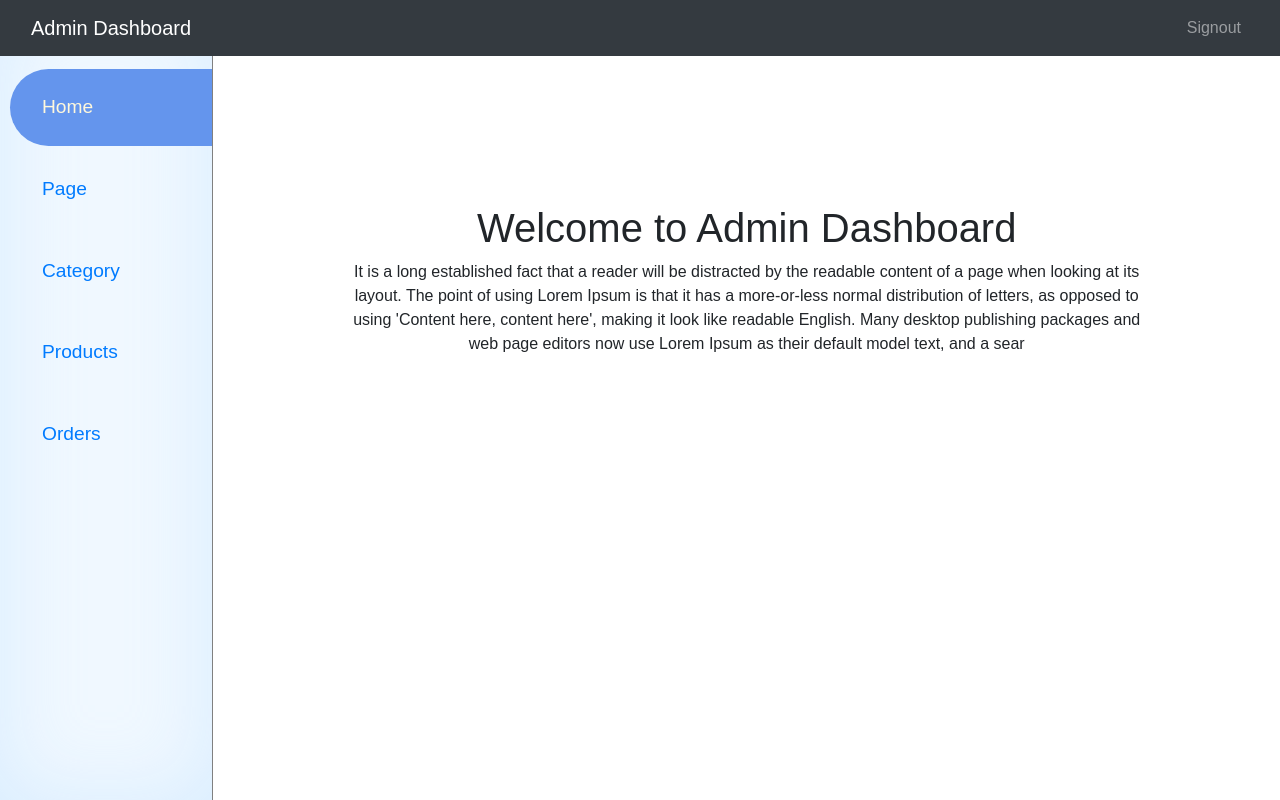
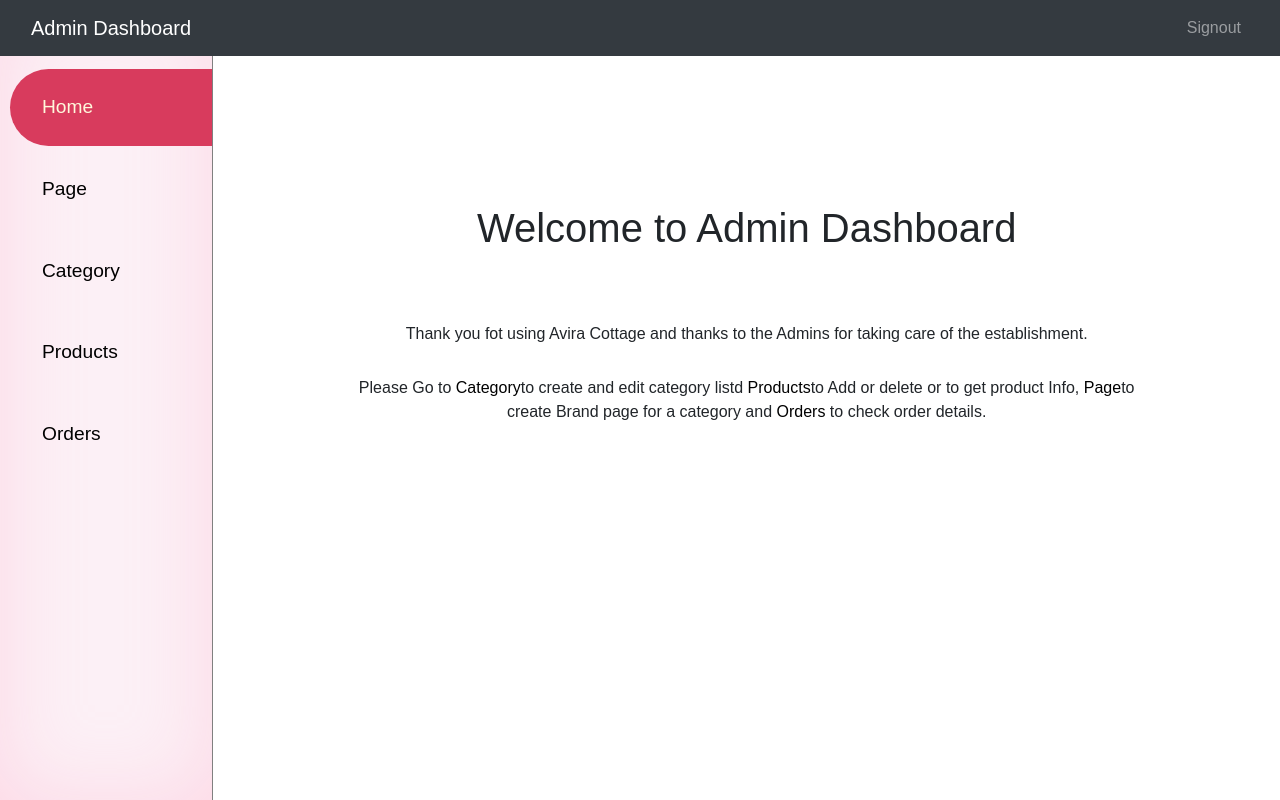
Before and after one commit to reedip-adhikary/Avira-Ecommerce, a React (Create React App) app in the folder admin-app/: page / in a window 1280 px wide. Built offline with nearby package versions, Linux system fonts and the light colour scheme; no server answers; sample sign-in values are in the browser's storage.

Commit message:
admin ui redesign

```diff
--- a/admin-app/src/components/Layout/style.css
+++ b/admin-app/src/components/Layout/style.css
@@ -3,14 +3,18 @@
     top:0;
     bottom:0;
     left:0;
-    background-color: aliceblue;
-    box-shadow: inset 0 0 80px rgba(182, 222, 255, 0.411);
+    background-color: rgb(252, 240, 246);
+    box-shadow: inset 0 0 80px rgba(255, 182, 206, 0.411);
     border-right: 1px solid gray ;
     padding: 2rem 0 0 0;
 }
 
 .sidebar a {
     display: block;
+}
+
+a {
+    color: black;
 }
 
 .sidebar ul{
@@ -34,13 +38,14 @@
 }
 
 .sidebar ul li a:hover{
-    background-color: rgba(100, 148, 237, 0.342);
+    background-color: rgba(237, 100, 141, 0.342);
     border-radius: 50px 0 0 50px;
+    color: rgb(189, 18, 18);
 }
 
 
 .sidebar ul li a.active{
-    background-color: cornflowerblue;
+    background-color: rgb(216, 59, 93);
     border-radius: 50px 0 0 50px;
     color: cornsilk;
 }
--- a/admin-app/src/containers/Category/style.css
+++ b/admin-app/src/containers/Category/style.css
@@ -16,9 +16,9 @@
 }
 
 .actionBtnContainer > button{
-    border: 2px solid rgb(25, 98, 206);
+    border: 2px solid rgb(206, 25, 40);
     margin: 0 5px;
-    color: rgb(255, 255, 255);;
+    color: rgb(206, 25, 40);;
     font-size: 18px;
 }
 
@@ -27,5 +27,5 @@
 }
 
 .button {
-    background-color: rgba(176, 201, 255, 0.658);
+    background-color: rgba(255, 185, 214, 0.658);
 }
--- a/admin-app/src/containers/Home/index.js
+++ b/admin-app/src/containers/Home/index.js
@@ -16,7 +16,11 @@ const Home = (props) => {
 
       <Jumbotron style={{ margin: '5rem', background: '#fff' }} className="text-center">
         <h1>Welcome to Admin Dashboard</h1>
-        <p>It is a long established fact that a reader will be distracted by the readable content of a page when looking at its layout. The point of using Lorem Ipsum is that it has a more-or-less normal distribution of letters, as opposed to using 'Content here, content here', making it look like readable English. Many desktop publishing packages and web page editors now use Lorem Ipsum as their default model text, and a sear</p>
+        <p className="paras ppapa">Thank you fot using Avira Cottage and thanks to the Admins for taking care of the establishment.</p>
+        <p className="paras">Please Go to <a href="#"><NavLink to={`/category`}>Category</NavLink></a>
+        to create and edit category listd <a href="#"><NavLink to={`/products`}>Products</NavLink></a>
+         to Add or delete or to get product Info, <a href="#"><NavLink to={`/page`}>Page</NavLink></a>
+          to create Brand page for a category and <a href="#"><NavLink to={`/orders`}>Orders</NavLink></a> to check order details.</p>
       </Jumbotron>
     </Layout>
   )
--- a/admin-app/src/containers/Home/style.css
+++ b/admin-app/src/containers/Home/style.css
@@ -0,0 +1,9 @@
+.paras{
+    width: 800px;
+    margin: auto;
+    margin-top: 30px;
+}
+
+.ppapa{
+    margin-top: 70px;
+}
--- a/admin-app/src/containers/Products/index.js
+++ b/admin-app/src/containers/Products/index.js
@@ -100,7 +100,7 @@ const Products = (props) => {
                         <th>Price</th>
                         <th>Quantity</th>
                         <th>Category</th>
-                        <th>Actions</th>
+                        <th className="lesspadding">Actions</th>
                     </tr>
                 </thead>
                 <tbody>
--- a/admin-app/src/containers/Products/style.css
+++ b/admin-app/src/containers/Products/style.css
@@ -21,8 +21,11 @@
 
 button{
     color: rgb(255, 255, 255);
-    background-color: rgba(0, 64, 202, 0.644);
-    border-radius: 15px;
+    background-color: rgba(255, 185, 214, 0.658);
+    color: black;
+    border-radius: 10px;
+    padding: 0 10px;
+    margin-left: 10px;
 }
 
 button:active{
@@ -43,6 +46,10 @@ button:focus{
 }
 
 .headingwidth{
-    width: 122.5%;
+    width: 126.5%;
     margin-left: -14%;
 }
+
+.lesspadding{
+    width: 10rem;
+}
```
Also changed, not shown: 1 other file (tests, documents, lock files or other folders).
